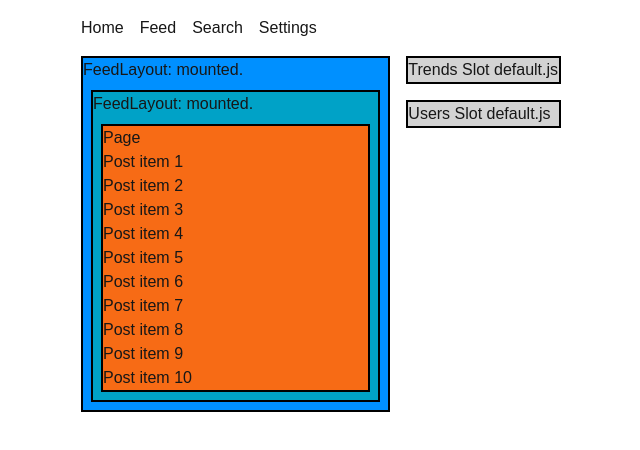
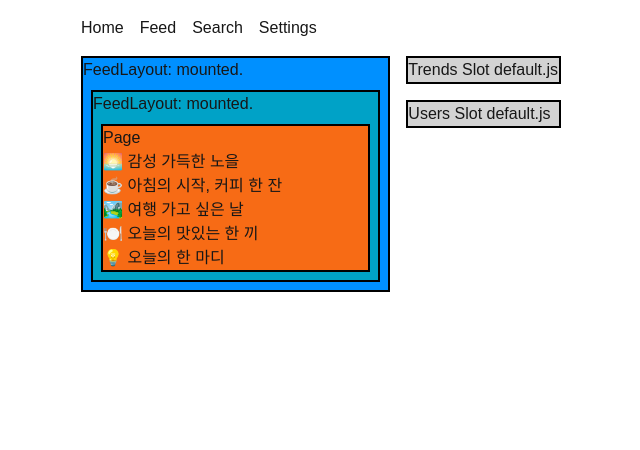
Before and after one commit to zuzubibi/pj_next, a Next.js app in the folder pj_next/: page /feed in a window 1280 px wide. Shown: the top 450 px of the page, without its empty margins (319-959 px from the left). Built offline with nearby package versions, Linux system fonts and the light colour scheme.

Commit message:
feat: 서버에서 데이터 받아오기

```diff
--- a/pj_next/app/feed/page.tsx
+++ b/pj_next/app/feed/page.tsx
@@ -1,17 +1,30 @@
+'use client';
+
+import { useState, useEffect } from 'react';
 import Link from 'next/link';
 
 function FeedPage() {
+    const [posts, setPosts] = useState<MyNextApp.Post[]>([]);
+
+    useEffect(() => {
+        async function fetchPosts() {
+            const data = await fetch('/api/posts').then((res) => res.json());
+            setPosts(data);
+        }
+
+        fetchPosts();
+    }, []);
+    console.log("무야호", posts);
+
     return (
         <div className='box page'>
             <h4>Page</h4>
             <ul style={{ listStylePosition: 'inside' }}>
-                {[...new Array(10)].map((item, idx) => {
+                {posts.map((post, idx) => {
                     const postId = idx + 1;
                     return (
                         <li key={idx}>
-                            <Link href={`/posts/${postId}`}>
-                                {`Post item ${postId}`}
-                            </Link>
+                            <Link href={`/posts/${postId}`}>{ post.title }</Link>
                         </li>
                     );
                 })}
--- /dev/null
+++ b/pj_next/lib/types/my-next-app.d.ts
@@ -0,0 +1,8 @@
+declare namespace MyNextApp {
+    type Post = {
+        id: string;
+        title: string;
+        content: string;
+        image: string;
+    }
+}
```
